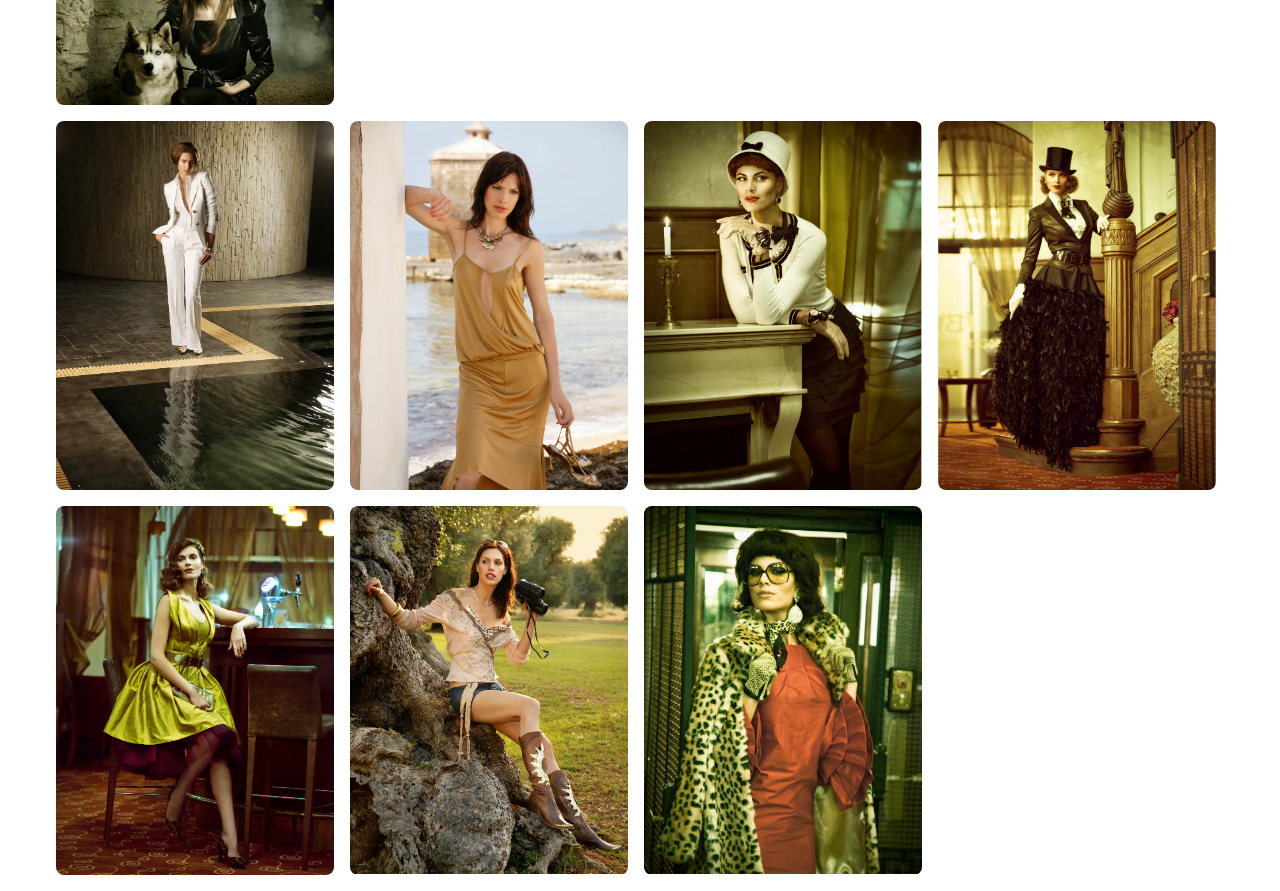
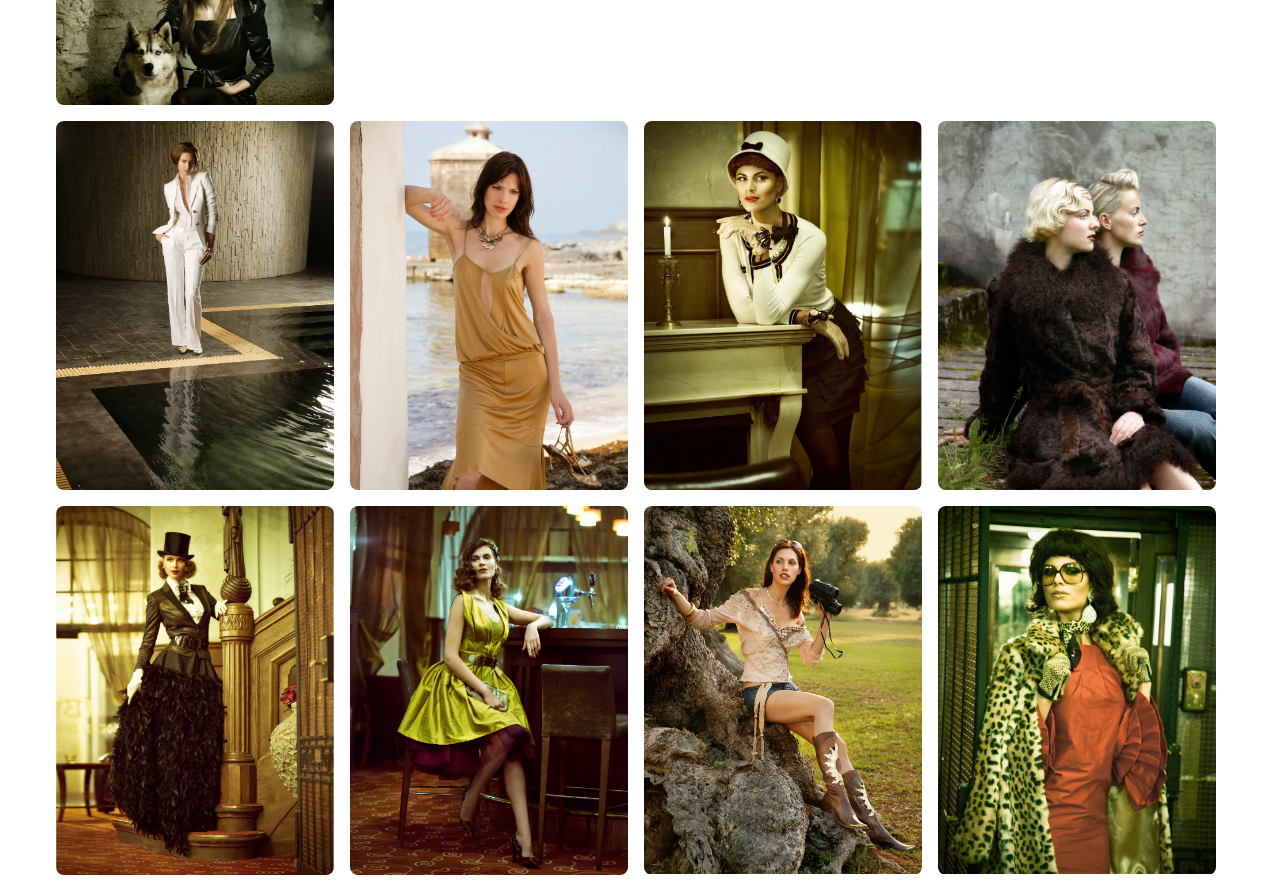
Before and after one commit to palmwebsite/photoFashion, a Next.js app: page /1 in a window 1280 px wide. Shown: the part 1220-2111 px from the top of the page. Built offline with nearby package versions, Linux system fonts and the light colour scheme.

Commit message:
adding image

```diff
--- a/src/app/components/gallery/conf.ts
+++ b/src/app/components/gallery/conf.ts
@@ -43,6 +43,7 @@ const _IMAGES_VERTICAL: IImageBase[] = [
   },
   { id: "kleit", alt: "Image 3", tags: ["kleit"] },
   { id: "piret1", alt: "Image 3", tags: ["vertical"] },
+  { id: "kasukad", alt: "Image 3", tags: ["vertical"] },
   {
     id: "piret2",
     alt: "Image 3",
```
